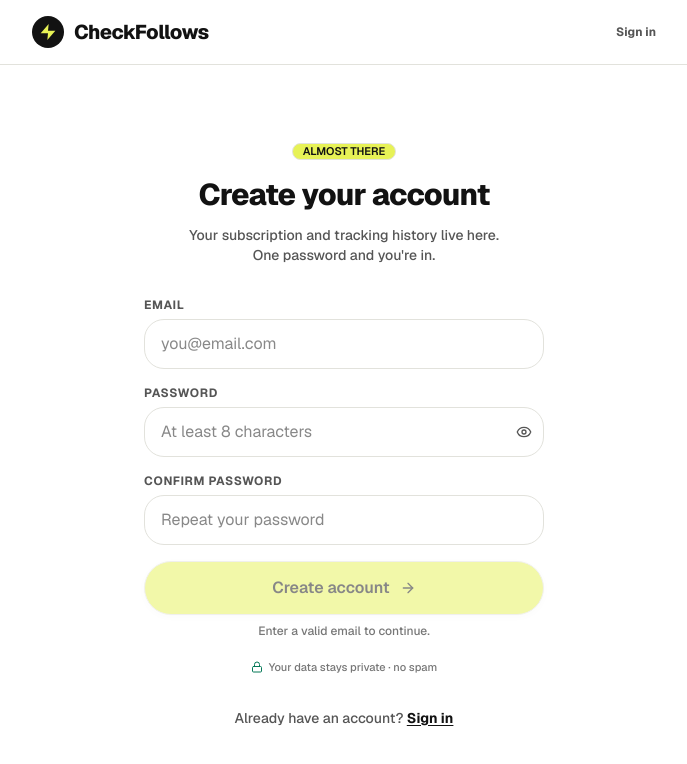
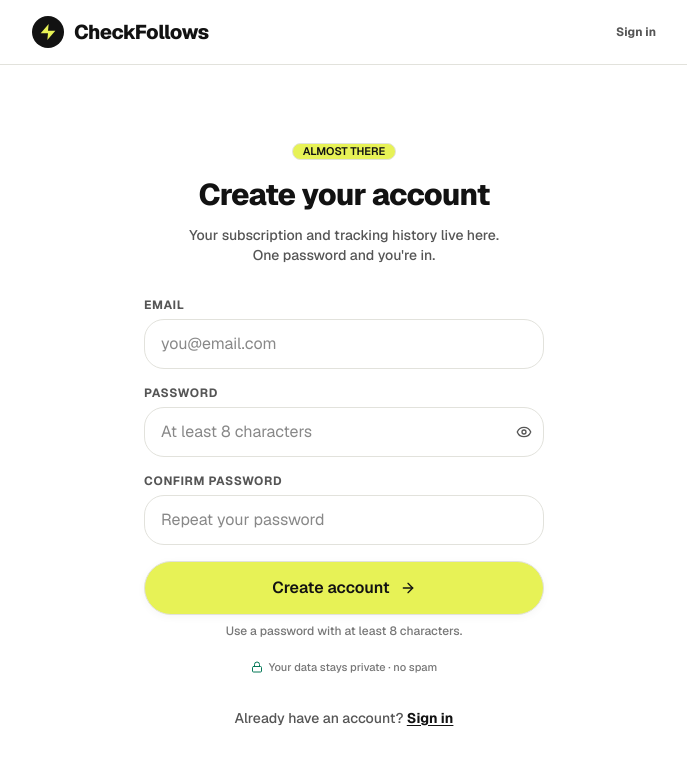
Before and after one commit to BhavyeKhetan/checkfollows, a Next.js app: page /signup in a window 1280 px wide. Shown: the top 764 px of the page, without its empty margins (296-983 px from the left). Built offline with nearby package versions, Linux system fonts and the light colour scheme; no server answers.

Commit message:
Fix signup password validation feedback

```diff
--- a/src/app/signup/page.tsx
+++ b/src/app/signup/page.tsx
@@ -33,7 +33,7 @@ function SignupContent() {
     });
   }, [username, prefillEmail]);
 
-  const ready = isValidEmail(email) && password.length >= 8;
+  const passwordCharactersRemaining = Math.max(0, 8 - password.length);
 
   const handleSubmit = async (e: React.FormEvent) => {
     e.preventDefault();
@@ -198,7 +198,6 @@ function SignupContent() {
             variant="primary"
             size="lg"
             fullWidth
-            disabled={!ready}
             isLoading={loading}
             rightIcon={<ArrowRight className="w-4 h-4" />}
             className="font-extrabold"
@@ -206,11 +205,11 @@ function SignupContent() {
             Create account
           </Button>
 
-          {!ready && (
+          {passwordCharactersRemaining > 0 && (
             <p className="text-xs text-[#777777] text-center font-medium -mt-2">
-              {!isValidEmail(email)
-                ? "Enter a valid email to continue."
-                : "Use a password with at least 8 characters."}
+              {password.length === 0
+                ? "Use a password with at least 8 characters."
+                : `Add ${passwordCharactersRemaining} more ${passwordCharactersRemaining === 1 ? "character" : "characters"} to your password.`}
             </p>
           )}
 
```
